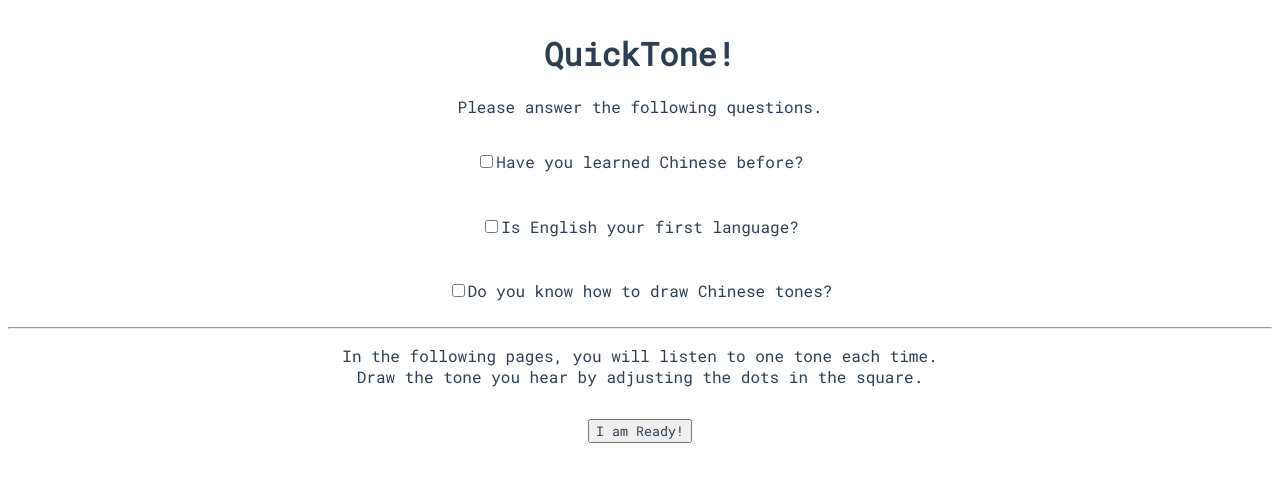
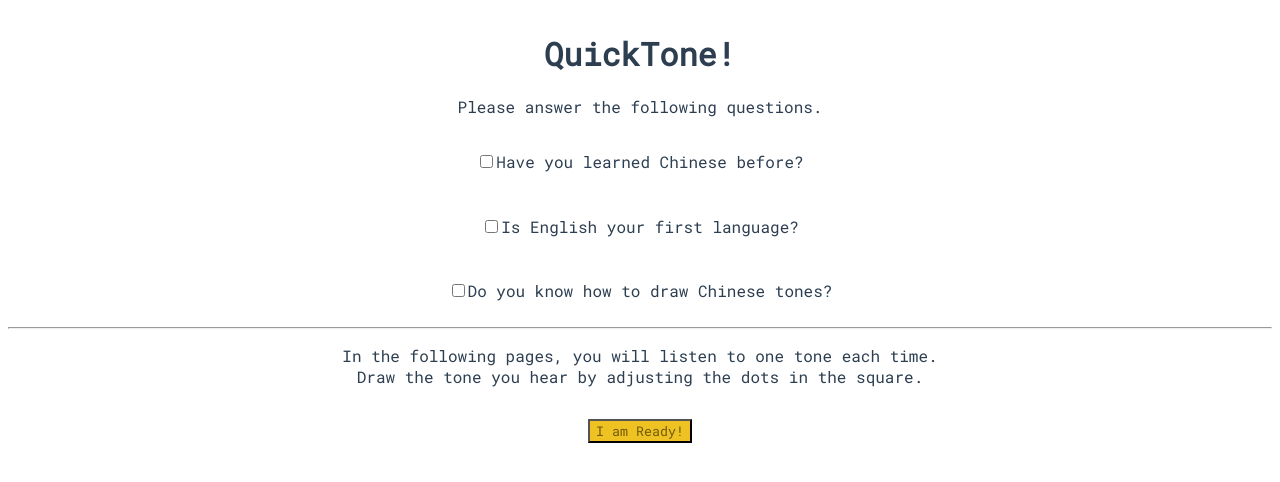
Before and after one commit to nykh/quicktone, a Vue app: page / in a window 1280 px wide. Shown: the top 482 px of the page. Built offline with nearby package versions, Linux system fonts and the light colour scheme.

Commit message:
Better button

```diff
--- a/src/Routing.vue
+++ b/src/Routing.vue
@@ -43,4 +43,10 @@ export default {
   color: #2c3e50;
   margin-top: 1rem;
 }
+
+button {
+  min-width: 5rem;
+  color: #715b09;
+  background-color: #eec223;
+}
 </style>
--- a/src/components/Toner.vue
+++ b/src/components/Toner.vue
@@ -14,8 +14,8 @@
         </g>
       </svg>
     </div>
-    <button @click="clear">Clear</button>
-    <button @click="submit">Submit</button>
+    <button class="clear" @click="clear">Clear</button>
+    <button class="submit" @click="submit">Submit</button>
   </div>
 </template>
 
@@ -81,4 +81,9 @@ export default {
 .container .selected {
   fill: red;
 }
+
+button.clear {
+  color: black;
+  background-color: #b0b0b0;
+}
 </style>
```
